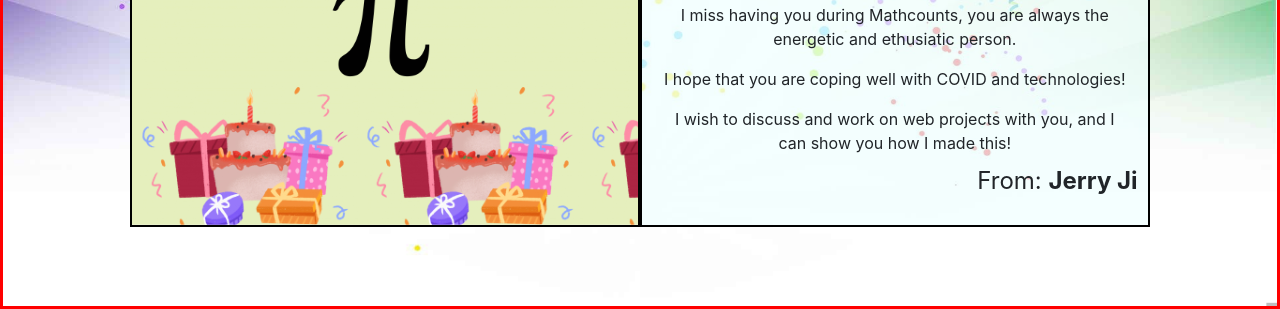
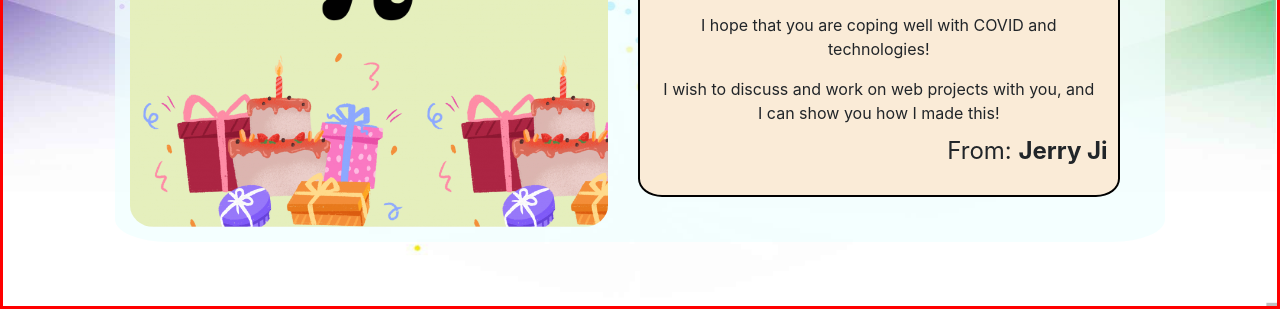
Before and after one commit to jerry2793/john-bday, a plain HTML site: page index.html in a window 1280 px wide. Shown: the part 491-800 px from the top of the page. Drawn offline with nearby package versions, Linux system fonts and the light colour scheme.

Commit message:
transitiion and animations

```diff
--- a/style.css
+++ b/style.css
@@ -17,12 +17,19 @@
 
 .mask {
   position: absolute;
-  top: 0;
-  bottom: 0;
-  left: 0;
-  right: 0;
+  top: -15px;
+  bottom: -15px;
+  left: -15px;
+  right: -15px;
   background-color: rgba(240, 255, 255, 0.7);
   z-index: 1;
+  border-radius: 5%;
+  cursor: pointer;
+  transition: all 0.3s ease;
+}
+
+.mask:hover {
+  box-shadow: 10px 10px 10px #333;
 }
 
 .page {
@@ -30,21 +37,32 @@
   /* font-weight: bold; */
   padding: 20px;
   z-index: 2;
+  transition: all 0.3s ease;
+  cursor: pointer;
+}
+
+.page:hover {
+  transform: scale(1.1);
+  box-shadow: 5px 10px 10px #333;
 }
 
 .pi-img {
   width: 150px;
-  margin-top: 50px;
+  margin-top: 80px;
 }
 
 .card-visuals {
-  border: 2px solid black;
   background-image: url("img/pi-bg.jpg");
   /* background-repeat: no-repeat; */
   background-size: contain;
+  border-radius: 5%;
 }
 .card-texts {
   border: 2px solid black;
+  border-radius: 5%;
+  user-select: none;
+  margin: 30px;
+  background-color: antiquewhite;
 }
 
 .msgs {
```
